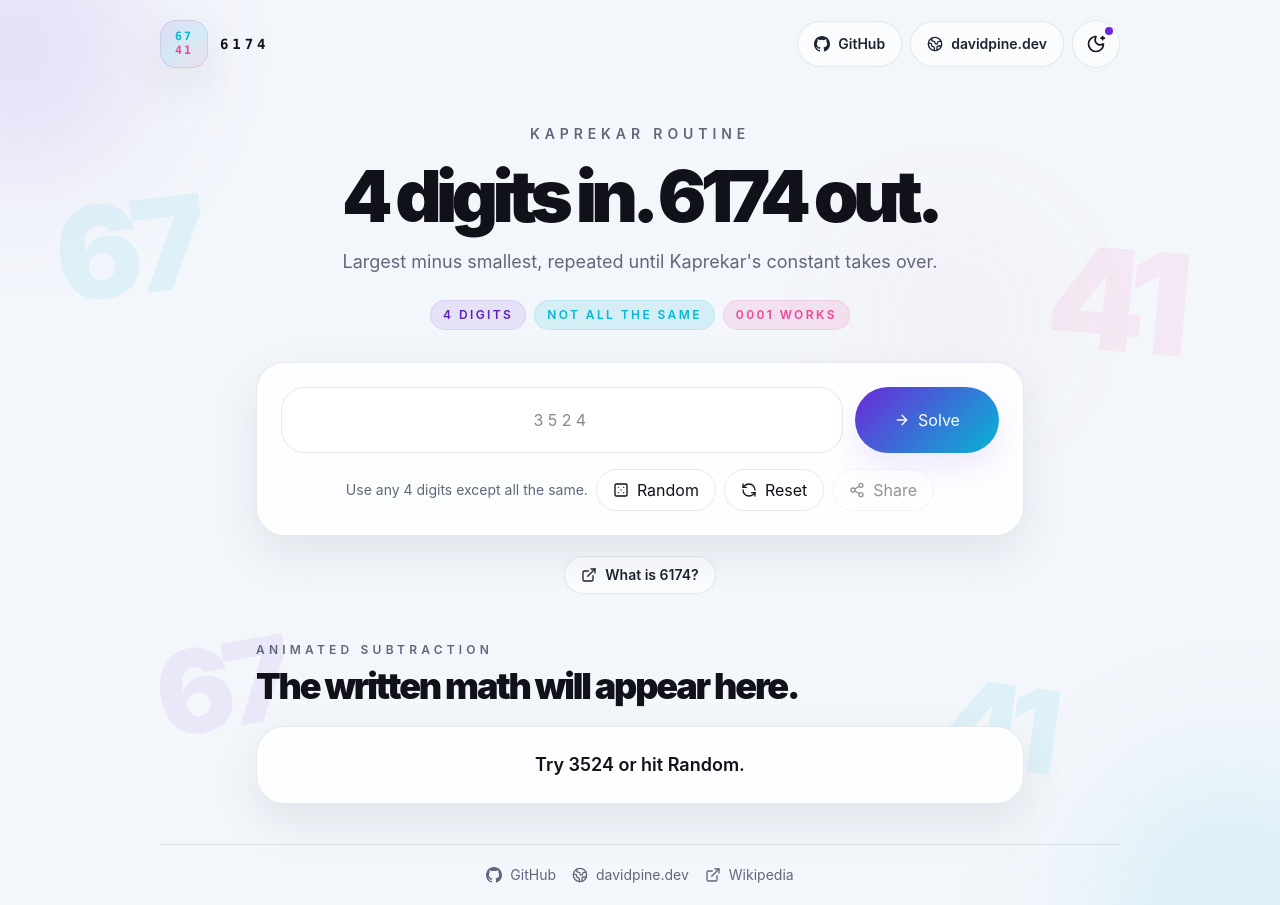
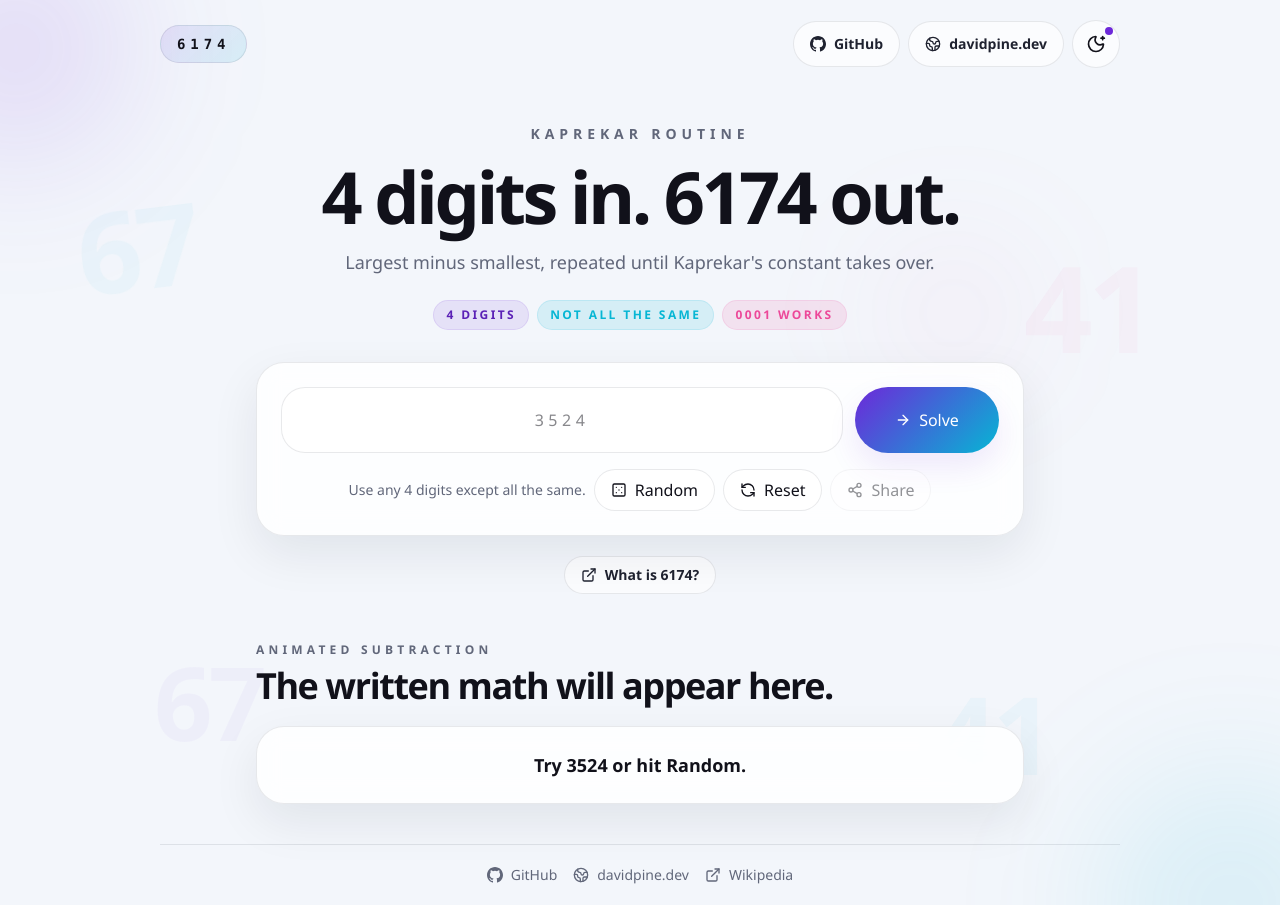
Before and after one commit to IEvangelist/6174, a React (Vite) app: page / in a window 1280 px wide. Built offline with nearby package versions, Linux system fonts and the light colour scheme.

Commit message:
Refine floating text and typography
Co-authored-by: Copilot <223556219+Copilot@users.noreply.github.com>

```diff
--- a/src/App.tsx
+++ b/src/App.tsx
@@ -18,11 +18,11 @@ import {
   useMemo,
   useRef,
   useState,
+  type CSSProperties,
   type ComponentType,
   type FormEvent,
   type PointerEvent,
 } from 'react'
-import { BrandMark } from './components/BrandMark'
 import { GitHubMarkIcon } from './components/GitHubMarkIcon'
 import { SequenceStepCard } from './components/SequenceStepCard'
 import { ThemeToggle } from './components/ThemeToggle'
@@ -63,34 +63,62 @@ const quickRuleStyles = [
   },
 ] as const
 
+type FloatingMarkStyle = CSSProperties & {
+  '--float-delay': string
+  '--float-duration': string
+  '--float-rotate': string
+  '--float-x': string
+  '--float-y': string
+}
+
 const floatingMarks = [
   {
     value: '67',
     className:
-      'left-[4%] top-[18%] hidden rotate-[-7deg] text-[clamp(4.5rem,10vw,9rem)] text-[var(--accent-secondary-soft)] md:block',
-    duration: 18,
-    delay: 0,
+      'left-[6%] top-[18%] hidden text-[clamp(4rem,9vw,7rem)] text-[var(--accent-secondary-soft)] lg:block',
+    style: {
+      '--float-delay': '0s',
+      '--float-duration': '18s',
+      '--float-rotate': '-7deg',
+      '--float-x': '10px',
+      '--float-y': '-16px',
+    } as FloatingMarkStyle,
   },
   {
     value: '41',
     className:
-      'right-[8%] top-[22%] hidden rotate-[5deg] text-[clamp(5rem,11vw,10rem)] text-[var(--accent-tertiary-soft)] lg:block',
-    duration: 20,
-    delay: 1.6,
+      'right-[10%] top-[24%] hidden text-[clamp(4.25rem,9.5vw,7.5rem)] text-[var(--accent-tertiary-soft)] xl:block',
+    style: {
+      '--float-delay': '1.6s',
+      '--float-duration': '20s',
+      '--float-rotate': '5deg',
+      '--float-x': '-12px',
+      '--float-y': '-18px',
+    } as FloatingMarkStyle,
   },
   {
     value: '67',
     className:
-      'left-[12%] bottom-[14%] hidden rotate-[-10deg] text-[clamp(4rem,9vw,8rem)] text-[var(--accent-soft)] lg:block',
-    duration: 22,
-    delay: 0.8,
+      'left-[12%] bottom-[14%] hidden text-[clamp(3.5rem,8vw,6.5rem)] text-[var(--accent-soft)] xl:block',
+    style: {
+      '--float-delay': '0.8s',
+      '--float-duration': '22s',
+      '--float-rotate': '-10deg',
+      '--float-x': '12px',
+      '--float-y': '-14px',
+    } as FloatingMarkStyle,
   },
   {
     value: '41',
     className:
-      'right-[18%] bottom-[10%] hidden rotate-[8deg] text-[clamp(4rem,9vw,8rem)] text-[var(--accent-secondary-soft)] md:block',
-    duration: 19,
-    delay: 2.4,
+      'right-[18%] bottom-[10%] hidden text-[clamp(3.75rem,8.5vw,6.75rem)] text-[var(--accent-secondary-soft)] lg:block',
+    style: {
+      '--float-delay': '2.4s',
+      '--float-duration': '19s',
+      '--float-rotate': '8deg',
+      '--float-x': '-10px',
+      '--float-y': '-15px',
+    } as FloatingMarkStyle,
   },
 ] as const
 
@@ -381,25 +409,15 @@ function App() {
           aria-hidden="true"
           className="pointer-events-none absolute right-[18%] top-[24%] h-48 w-48 rounded-full bg-[radial-gradient(circle,rgba(244,114,182,0.12),transparent_68%)] blur-3xl"
         />
-        {floatingMarks.map(({ className, delay, duration, value }) => (
-          <motion.div
-            animate={reducedMotion ? undefined : { x: [0, 8, 0], y: [0, -14, 0] }}
+        {floatingMarks.map(({ className, style, value }) => (
+          <div
             aria-hidden="true"
-            className={`pointer-events-none absolute select-none font-black tracking-[-0.08em] opacity-70 ${className}`}
+            className={`pointer-events-none absolute select-none font-black tracking-[-0.04em] opacity-35 ${reducedMotion ? '' : 'floating-mark'} ${className}`}
             key={`${value}-${className}`}
-            transition={
-              reducedMotion
-                ? undefined
-                : {
-                    duration,
-                    delay,
-                    repeat: Number.POSITIVE_INFINITY,
-                    ease: 'easeInOut',
-                  }
-            }
+            style={style}
           >
             {value}
-          </motion.div>
+          </div>
         ))}
 
         <div className="relative z-10 mx-auto flex min-h-screen max-w-5xl flex-col px-4 py-5 sm:px-6 lg:px-8">
@@ -408,11 +426,8 @@ function App() {
         </p>
 
         <header className="flex items-center justify-between gap-3">
-          <div className="flex items-center gap-3">
-            <BrandMark />
-            <div className="font-mono text-sm font-black tracking-[0.28em] text-[var(--heading)]">
-              6174
-            </div>
+          <div className="inline-flex items-center rounded-full border border-[var(--border)] bg-[linear-gradient(135deg,var(--accent-soft),var(--accent-secondary-soft))] px-4 py-2 font-mono text-sm font-black tracking-[0.35em] text-[var(--heading)]">
+            6174
           </div>
 
           <div className="flex items-center gap-2">
@@ -442,7 +457,7 @@ function App() {
             <p className="text-sm font-semibold uppercase tracking-[0.35em] text-[var(--muted)]">
               Kaprekar routine
             </p>
-            <h1 className="mt-4 text-5xl font-black tracking-[-0.08em] text-[var(--heading)] sm:text-6xl md:text-7xl">
+            <h1 className="mt-4 text-5xl font-black tracking-[-0.05em] text-[var(--heading)] sm:text-6xl md:text-7xl">
               4 digits in. 6174 out.
             </h1>
             <p className="mx-auto mt-4 max-w-2xl text-base leading-7 text-[var(--muted)] sm:text-lg">
@@ -561,7 +576,7 @@ function App() {
                   Animated subtraction
                 </p>
                 <h2
-                  className="mt-2 text-3xl font-black tracking-[-0.06em] text-[var(--heading)] sm:text-4xl"
+                  className="mt-2 text-3xl font-black tracking-[-0.04em] text-[var(--heading)] sm:text-4xl"
                   id="results-heading"
                   ref={resultsHeadingRef}
                   tabIndex={-1}
--- a/src/components/BrandMark.tsx
+++ /dev/null
@@ -1,19 +0,0 @@
-interface BrandMarkProps {
-  className?: string
-}
-
-export function BrandMark({ className }: BrandMarkProps) {
-  return (
-    <div
-      aria-label="67 41 mark"
-      className={`inline-flex h-12 w-12 flex-col items-center justify-center rounded-[1rem] border border-[var(--border)] bg-[linear-gradient(145deg,var(--accent-soft),var(--accent-secondary-soft),var(--accent-tertiary-soft))] shadow-[var(--shadow-lg)] ${className ?? ''}`}
-    >
-      <span className="font-mono text-[0.72rem] font-black leading-none tracking-[0.18em] text-[var(--accent-secondary)]">
-        67
-      </span>
-      <span className="mt-0.5 font-mono text-[0.72rem] font-black leading-none tracking-[0.18em] text-[var(--accent-tertiary)]">
-        41
-      </span>
-    </div>
-  )
-}
--- a/src/index.css
+++ b/src/index.css
@@ -83,8 +83,8 @@ body {
     linear-gradient(180deg, var(--bg-depth), var(--bg));
   color: var(--text);
   font-family:
-    Inter, 'Segoe UI Variable Text', 'Segoe UI', system-ui, -apple-system, BlinkMacSystemFont,
-    sans-serif;
+    'Segoe UI Variable Display', 'Segoe UI Variable Text', Aptos, 'Segoe UI', system-ui,
+    -apple-system, BlinkMacSystemFont, sans-serif;
 }
 
 body::selection {
@@ -127,6 +127,24 @@ input[type='number'] {
   min-height: 100vh;
 }
 
+@keyframes floating-mark {
+  0%,
+  100% {
+    transform: translate3d(0, 0, 0) rotate(var(--float-rotate));
+  }
+
+  50% {
+    transform: translate3d(var(--float-x), var(--float-y), 0)
+      rotate(calc(var(--float-rotate) + 2deg));
+  }
+}
+
+.floating-mark {
+  animation: floating-mark var(--float-duration) ease-in-out infinite;
+  animation-delay: var(--float-delay);
+  will-change: transform;
+}
+
 @layer components {
   .glass-panel {
     @apply rounded-[1.75rem] border backdrop-blur-md;
```
Also changed, not shown: public/favicon.svg.
